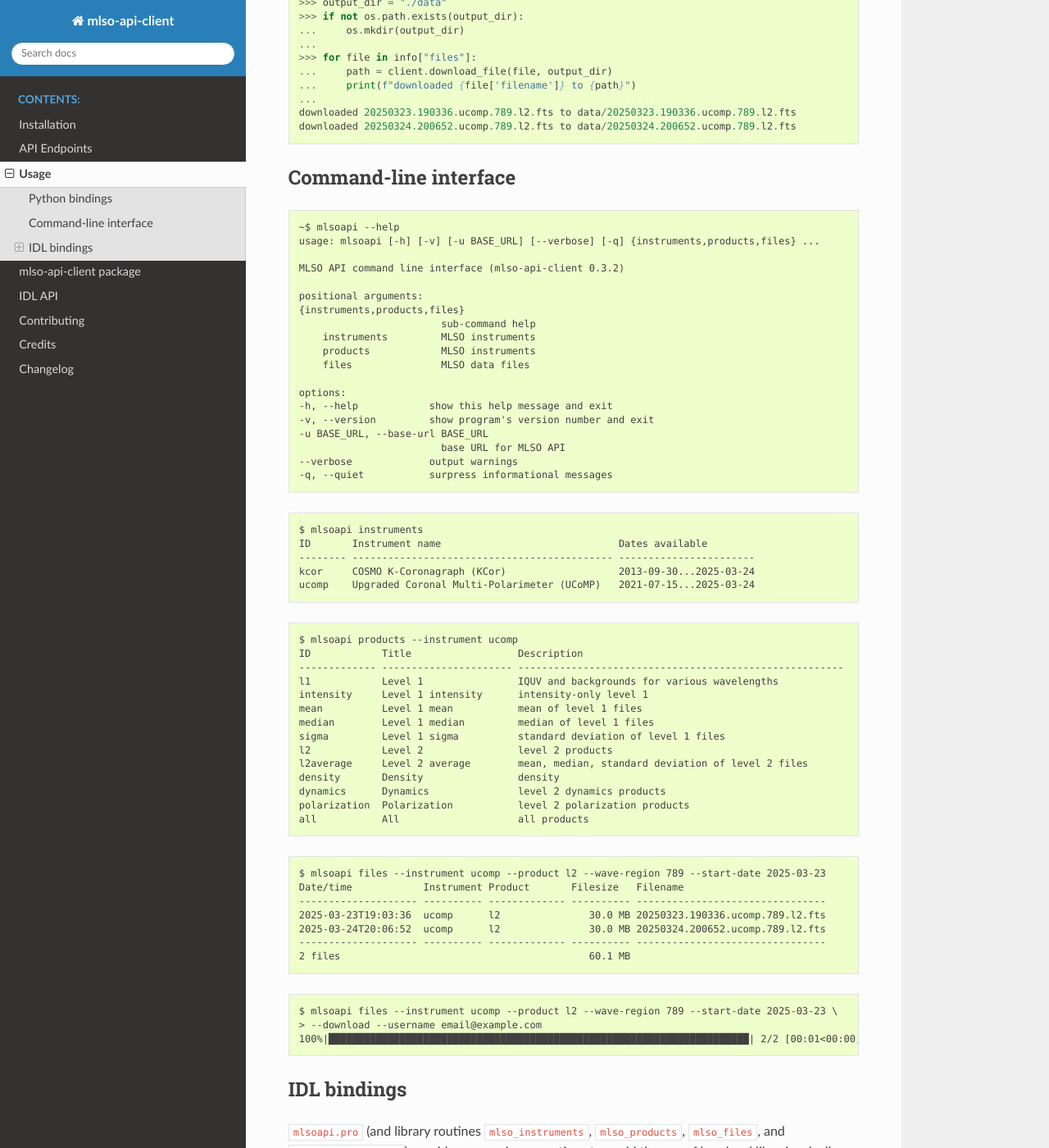
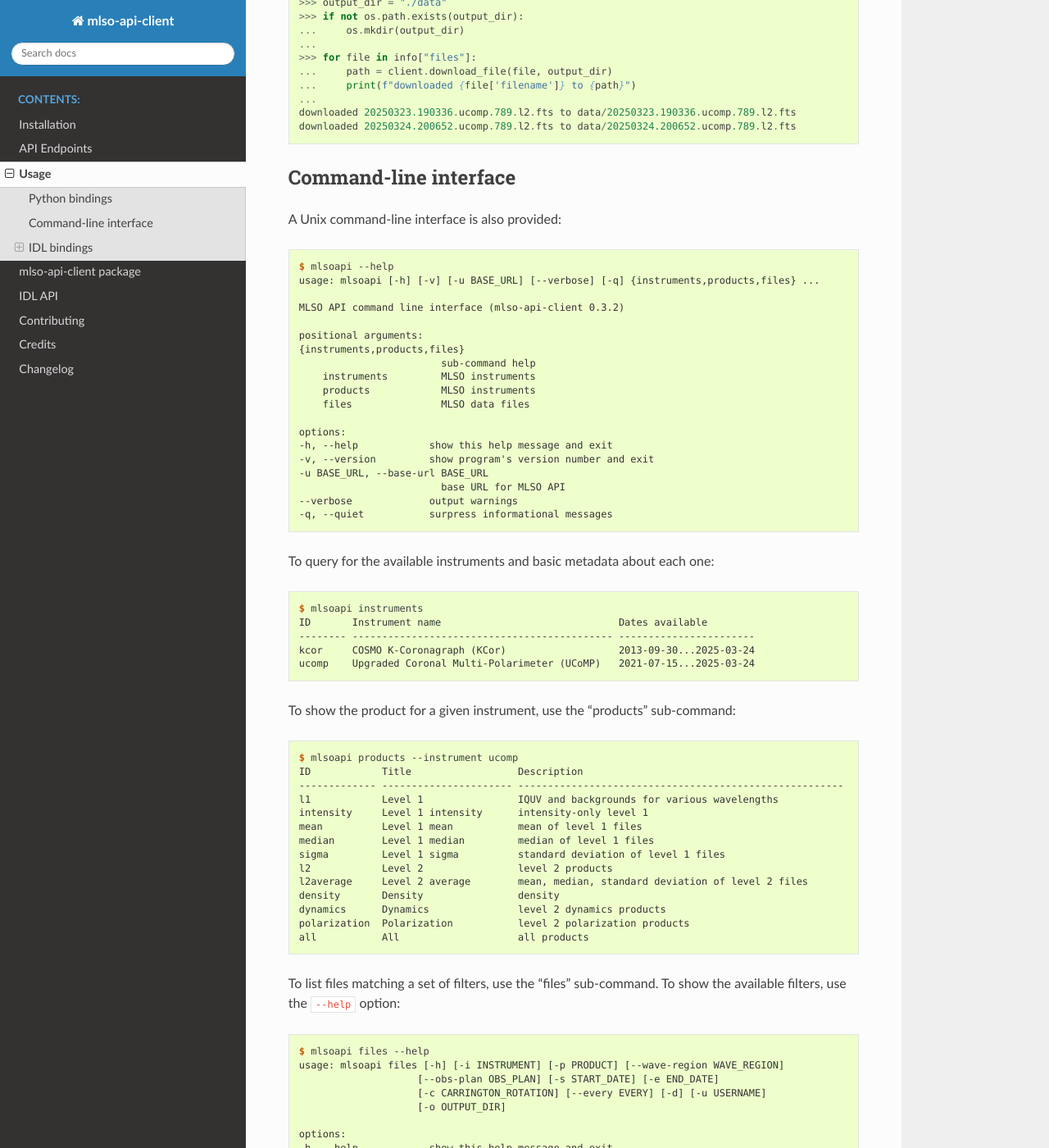
Before and after one commit to NCAR/mlso-api-client, a Sphinx documentation site: the page built from docs/usage.rst, in a window 1280 px wide and 1400 px high, scrolled down 2959 px. Shown: the whole window at 82% size. Built offline with Sphinx 7.4.7 and the Read the Docs theme 3.1.0, drawn with Linux system fonts in a browser that asks for light colours; the version number is read from the project's files by our own code; some of the changed text lies outside the part shown.

Commit message:
Update docs

```diff
--- a/docs/idl-api.rst
+++ b/docs/idl-api.rst
@@ -27,7 +27,7 @@
                  verbose=verbose
 
 Query the MLSO database for instruments, products, and files available. Files
-can optionally be downloaded if the email username passed via the `USERNAME`
+can optionally be downloaded if the email username passed via the ``USERNAME``
 keyword has been registered with the `HAO website`_.
 
 .. _HAO website: https://registration.hao.ucar.edu
@@ -47,9 +47,9 @@
 :base_url: ``in, required, type=string, default="http://api.mlso.ucar.edu"`` base URL for the MLSO API server
 :api_version: ``in, optional, type=string, default="v1"`` version of the API to use
 
+
 Programmatic interface
 ----------------------
-
 
 ``mlso_instruments``
 ^^^^^^^^^^^^^^^^^^^^
--- a/docs/usage.rst
+++ b/docs/usage.rst
@@ -181,9 +180,11 @@
 Command-line interface
 ----------------------
 
-.. code-block::
+A Unix command-line interface is also provided:
 
-    ~$ mlsoapi --help
+.. code-block:: console
+
+    $ mlsoapi --help
     usage: mlsoapi [-h] [-v] [-u BASE_URL] [--verbose] [-q] {instruments,products,files} ...
 
     MLSO API command line interface (mlso-api-client 0.3.2)
@@ -203,7 +204,9 @@
     --verbose             output warnings
     -q, --quiet           surpress informational messages
 
-.. code-block::
+To query for the available instruments and basic metadata about each one:
+
+.. code-block:: console
 
     $ mlsoapi instruments
     ID       Instrument name                              Dates available
@@ -211,7 +214,9 @@
     kcor     COSMO K-Coronagraph (KCor)                   2013-09-30...2025-03-24
     ucomp    Upgraded Coronal Multi-Polarimeter (UCoMP)   2021-07-15...2025-03-24
 
-.. code-block::
+To show the product for a given instrument, use the "products" sub-command:
+
+.. code-block:: console
 
     $ mlsoapi products --instrument ucomp
     ID            Title                  Description
@@ -228,7 +233,43 @@
     polarization  Polarization           level 2 polarization products
     all           All                    all products
 
-.. code-block::
+To list files matching a set of filters, use the "files" sub-command. To show
+the available filters, use the ``--help`` option:
+
+.. code-block:: console
+
+    $ mlsoapi files --help
+    usage: mlsoapi files [-h] [-i INSTRUMENT] [-p PRODUCT] [--wave-region WAVE_REGION]
+                        [--obs-plan OBS_PLAN] [-s START_DATE] [-e END_DATE]
+                        [-c CARRINGTON_ROTATION] [--every EVERY] [-d] [-u USERNAME]
+                        [-o OUTPUT_DIR]
+
+    options:
+    -h, --help            show this help message and exit
+    -i INSTRUMENT, --instrument INSTRUMENT
+                            instrument
+    -p PRODUCT, --product PRODUCT
+                            product
+    --wave-region WAVE_REGION
+                            wave region, e.g., 1074, 1079, etc.
+    --obs-plan OBS_PLAN   observing plan: synoptic or waves
+    -s START_DATE, --start-date START_DATE
+                            start date
+    -e END_DATE, --end-date END_DATE
+                            end date
+    -c CARRINGTON_ROTATION, --carrington-rotation CARRINGTON_ROTATION
+                            Carrington Rotation number
+    --every EVERY         time to choose 1 file from
+    -d, --download        download the displayed files
+    -u USERNAME, --username USERNAME
+                            email already registered at HAO website
+    -o OUTPUT_DIR, --output-dir OUTPUT_DIR
+                            output directory for downloaded files
+
+For example, to show the UCoMP level 2 files in the 789 nm wave region after
+2025-03-23, do:
+
+.. code-block:: console
 
     $ mlsoapi files --instrument ucomp --product l2 --wave-region 789 --start-date 2025-03-23
     Date/time            Instrument Product       Filesize   Filename
@@ -238,7 +279,10 @@
     -------------------- ---------- ------------- ---------- --------------------------------
     2 files                                          60.1 MB
 
-.. code-block::
+To download the above files, use the ``--download`` option along with a
+registered email address as the argument to ``--username``:
+
+.. code-block:: console
 
     $ mlsoapi files --instrument ucomp --product l2 --wave-region 789 --start-date 2025-03-23 \
     > --download --username email@example.com
@@ -293,7 +337,7 @@
     all           All                    all products
 
 To list the files available for UCoMP instrument's level 2 product with wave
-region 789 after 2025-01-1, specify both the `INSTRUMENT` and `PRODUCT`
+region 789 after 2025-01-1, specify both the ``INSTRUMENT`` and ``PRODUCT``
 keywords, along with any other desired filters:
 
 .. code-block:: IDL
@@ -307,10 +351,11 @@
     2 files                                           60.1 M
 
 
-To download the above listed files into the "data" directory. The email username
-given here must be registered with the HAO website at::
+To download the above listed files into the "data" directory set the
+``DOWNLOAD`` keyword and specify a username with the ``USERNAME`` keyword. The
+email username given here must be registered with the `HAO website`_.
 
-    https://registration.hao.ucar.edu
+.. _HAO website: https://registration.hao.ucar.edu
 
 .. code-block:: IDL
 
@@ -323,7 +368,10 @@
 API for programmatically retrieving results
 ~~~~~~~~~~~~~~~~~~~~~~~~~~~~~~~~~~~~~~~~~~~
 
-Retrieve information about the available instruments.
+There is also a set of IDL routines to programmatically make queries and
+download data via the API.
+
+For example, to retrieve information about the available instruments, do:
 
 .. code-block:: IDL
 
@@ -342,7 +390,7 @@
        START_DATE      STRING    '2013-09-30T18:57:54'
        END_DATE        STRING    '2025-03-24T21:04:20'
 
-Retrieve information about the products for UCoMP.
+To retrieve information about the products available for UCoMP:
 
 .. code-block:: IDL
 
@@ -369,6 +417,9 @@
     2/2: 20250324.200652.ucomp.789.l2.fts
         http://api.mlso.ucar.edu/v1/download?obsday-id=10137&client=idl&instrument=ucomp&filename=20250324.200652.ucomp.789.l2.fts
 
+To download the above files, use ``MLSO_DOWNLOAD_FILE`` with a registered
+username:
+
 .. code-block:: IDL
 
     IDL> username = 'email@example.com'
```
Also changed, not shown: other parts of docs/usage.rst (+1 -2 lines), CONTRIBUTING.rst (+14 -20 lines), docs/endpoints.md (+37 -16 lines), docs/installation.rst (+12 -4 lines), 1 other file.
